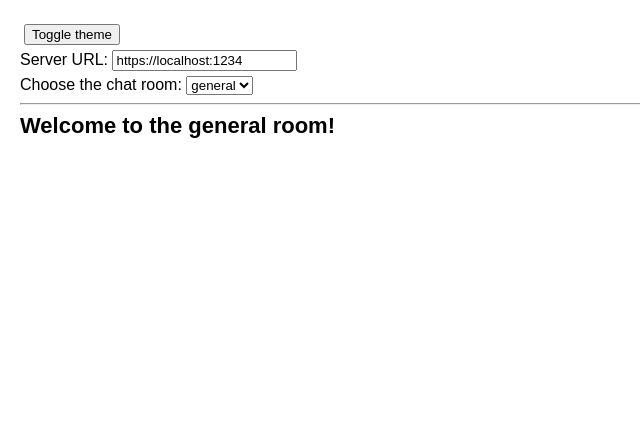
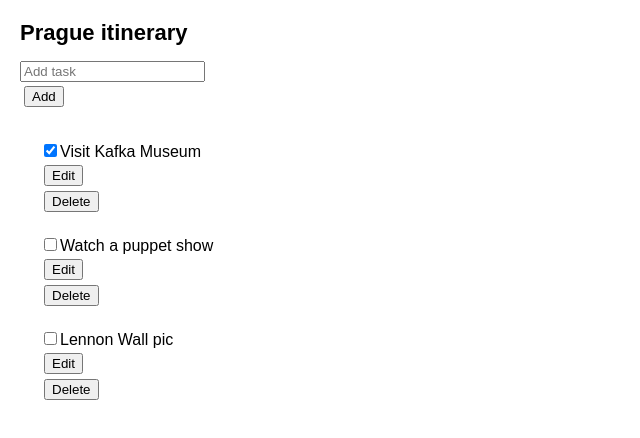
Before and after one commit to Joesepherus/react-learning-new, a React (Create React App) app: page / in a window 1280 px wide. Shown: the top 438 px of the page, without its empty margins (0-640 px from the left). Built offline with nearby package versions, Linux system fonts and the light colour scheme.

Commit message:
Add WithReducer.

```diff
--- a/src/App.js
+++ b/src/App.js
@@ -38,9 +38,10 @@ import Challenge4_reactive_effects from "./reactive_effects/Challenge4";
 import Challenge5_reactive_effects from "./reactive_effects/Challenge5";
 import Challenge1_remove_dependencies from "./remove_dependencies/Challenge1";
 import Challenge3_remove_dependencies from "./remove_dependencies/Challenge3";
+import WithReducer from "./reducer/WithReducer";
 
 function App() {
-  return <Challenge3_remove_dependencies />;
+  return <WithReducer />;
 }
 
 export default App;
--- /dev/null
+++ b/src/reducer/WithReducer.js
@@ -0,0 +1,49 @@
+import { useReducer } from "react";
+import AddTask from "./AddTask.js";
+import TaskList from "./TaskList.js";
+import { tasksReducer } from "./tasksReducer.js";
+
+export default function TaskApp() {
+  const [tasks, dispatch] = useReducer(tasksReducer, initialTasks);
+
+  function handleAddTask(text) {
+    dispatch({
+      type: "added",
+      id: nextId++,
+      text: text,
+    });
+  }
+
+  function handleChangeTask(task) {
+    dispatch({
+      type: "changed",
+      task: task,
+    });
+  }
+
+  function handleDeleteTask(taskId) {
+    dispatch({
+      type: "deleted",
+      id: taskId,
+    });
+  }
+
+  return (
+    <>
+      <h1>Prague itinerary</h1>
+      <AddTask onAddTask={handleAddTask} />
+      <TaskList
+        tasks={tasks}
+        onChangeTask={handleChangeTask}
+        onDeleteTask={handleDeleteTask}
+      />
+    </>
+  );
+}
+
+let nextId = 3;
+const initialTasks = [
+  { id: 0, text: "Visit Kafka Museum", done: true },
+  { id: 1, text: "Watch a puppet show", done: false },
+  { id: 2, text: "Lennon Wall pic", done: false },
+];
--- /dev/null
+++ b/src/reducer/tasksReducer.js
@@ -0,0 +1,31 @@
+function tasksReducer(tasks, action) {
+  switch (action.type) {
+    case "added": {
+      return [
+        ...tasks,
+        {
+          id: action.id,
+          text: action.text,
+          done: false,
+        },
+      ];
+    }
+    case "changed": {
+      return tasks.map((t) => {
+        if (t.id === action.task.id) {
+          return action.task;
+        } else {
+          return t;
+        }
+      });
+    }
+    case "deleted": {
+      return tasks.filter((t) => t.id !== action.id);
+    }
+    default: {
+      throw Error("Unknown action: " + action.type);
+    }
+  }
+}
+
+export { tasksReducer };
```
Also changed, not shown: src/reducer/Reducers.md (added, +23 -0 lines).
